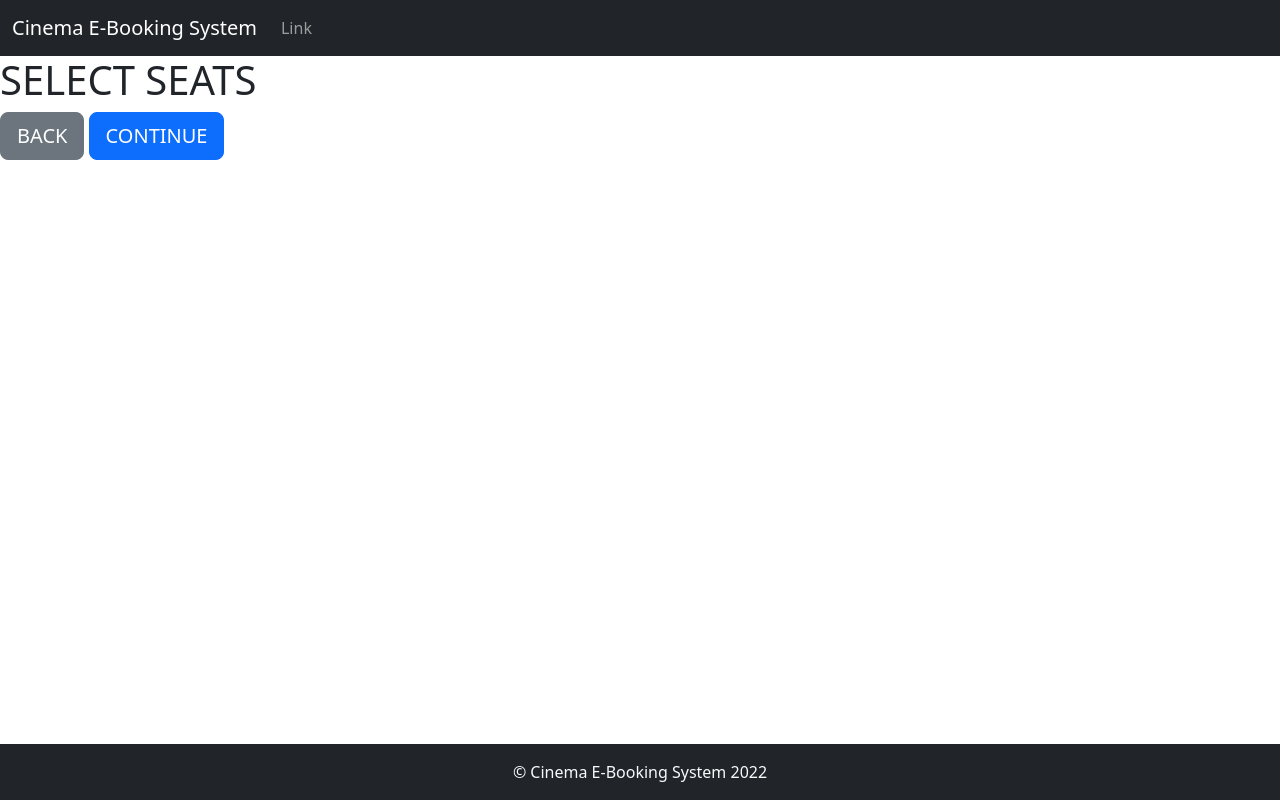
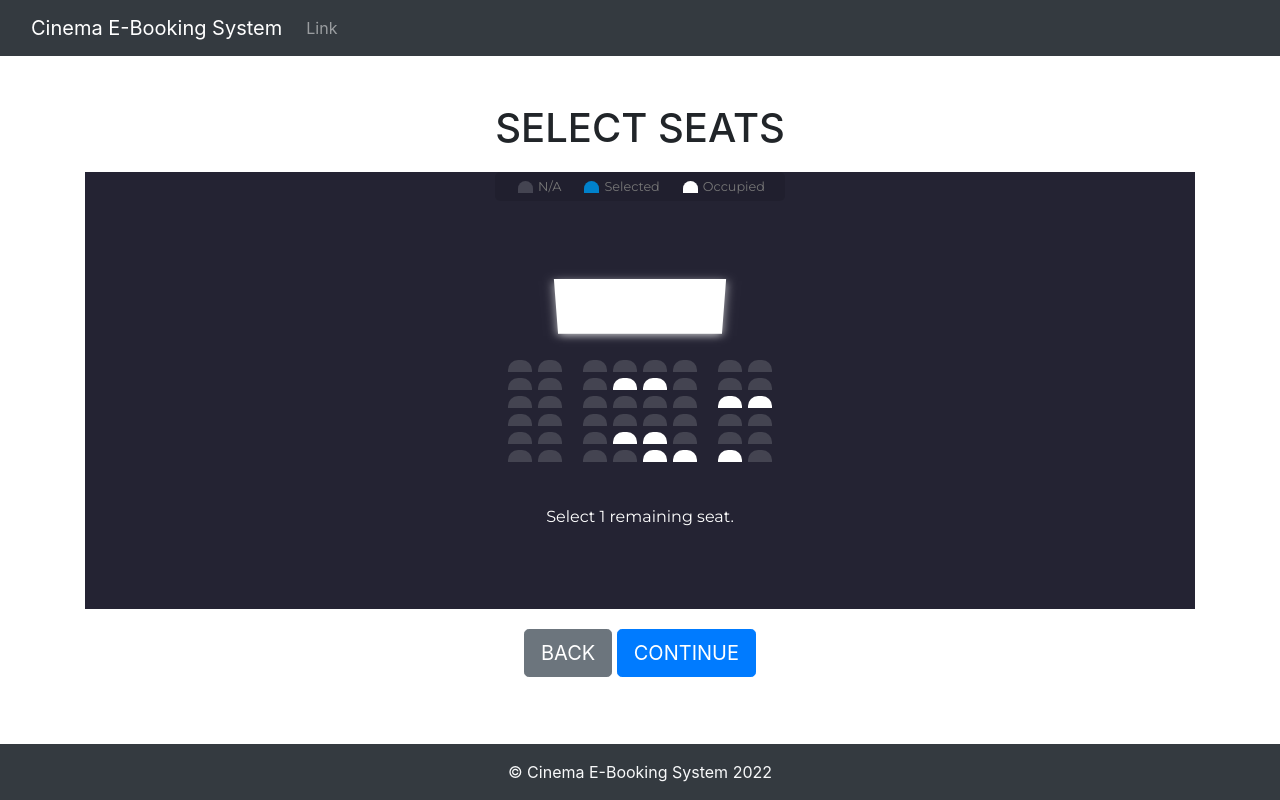
Before and after one commit to njj67229/CSCI4050_GroupC3, a Django app: page /checkout/select-seats in a window 1280 px wide. Run offline with Django 4.2, Linux system fonts and the light colour scheme; some libraries are stand-ins or nearby versions.

Commit message:
Added seat selection

```diff
--- /dev/null
+++ b/project/checkout/static/select-seats.css
@@ -0,0 +1,119 @@
+@import url("https://fonts.googleapis.com/css?family=Montserrat&display=swap");
+@import url("https://stackpath.bootstrapcdn.com/bootstrap/4.4.1/css/bootstrap.min.css");
+
+.movie-container {
+	font-family: "Montserrat", sans-serif;
+  background-color: #242333;
+  color: #fff;
+  margin: 0;
+  margin: 20px 0px;
+  display: flex;
+  justify-content: center;
+  align-items: center;
+  flex-direction: column
+}
+
+.movie-container select {
+  -webkit-appearance: none;
+  -moz-appearance: none;
+  appearance: none;
+  border: 0;
+  padding: 5px 15px;
+  margin-bottom: 40px;
+  font-size: 14px;
+  border-radius: 5px;
+}
+
+.inner-container {
+  perspective: 1000px;
+  margin: 40px 0;
+  display: flex;
+  flex-direction: column;
+  justify-content: center;
+  align-items: center;
+}
+
+.seat {
+  background-color: #444451;
+  height: 12px;
+  width: 15px;
+  margin: 3px;
+  border-top-left-radius: 10px;
+  border-top-right-radius: 10px;
+}
+
+.selected {
+  background-color: #0081cb;
+}
+
+.occupied {
+  background-color: #fff;
+}
+
+.seat:nth-of-type(2) {
+  margin-right: 18px;
+}
+
+.seat:nth-last-of-type(2) {
+  margin-left: 18px;
+}
+
+.seat:not(.occupied):hover {
+  cursor: pointer;
+  transform: scale(1.2);
+}
+
+.showcase .seat:not(.occupied):hover {
+  cursor: default;
+  transform: scale(1);
+}
+
+.showcase {
+  display: flex;
+  justify-content: space-between;
+  list-style-type: none;
+  background: rgba(0,0,0,0.1);
+  padding: 5px 10px;
+  border-radius: 5px;
+  color: #777;
+}
+
+.showcase li {
+  display: flex;
+  align-items: center;
+  justify-content: center;
+  margin: 0 10px;
+}
+
+.showcase li small {
+  margin-left: 2px;
+}
+
+.row {
+  display: flex;
+  align-items: center;
+  justify-content: center;
+}
+
+.screen {
+  background: #fff;
+  height: 70px;
+  width: 70%;
+  margin: 15px 0;
+  transform: rotateX(-45deg);
+  box-shadow: 0 3px 10px rgba(255,255,255,0.7);
+}
+
+p.text {
+  margin: 40px 0;
+}
+
+p.text span {
+  color: #0081cb;
+  font-weight: 600;
+  box-sizing: content-box;
+}
+
+.credits a {
+  color: #fff;
+}
--- a/project/checkout/templates/components/base.html
+++ b/project/checkout/templates/components/base.html
@@ -1,16 +1,23 @@
 <!DOCTYPE html>
 <html lang="en">
+
 <head>
   <meta charset="UTF-8" />
   <meta http-equiv="X-UA-Compatible" content="IE=edge" />
   <meta name="viewport" content="width=device-width, initial-scale=1.0" />
   <title>{% block title %}{% endblock %}</title>
-    <link href="https://cdn.jsdelivr.net/npm/bootstrap@5.2.1/dist/css/bootstrap.min.css" rel="stylesheet" integrity="sha384-iYQeCzEYFbKjA/T2uDLTpkwGzCiq6soy8tYaI1GyVh/UjpbCx/TYkiZhlZB6+fzT" crossorigin="anonymous">
+  <link href="https://cdn.jsdelivr.net/npm/bootstrap@5.2.1/dist/css/bootstrap.min.css" rel="stylesheet"
+    integrity="sha384-iYQeCzEYFbKjA/T2uDLTpkwGzCiq6soy8tYaI1GyVh/UjpbCx/TYkiZhlZB6+fzT" crossorigin="anonymous">
+  <link href="../../static/select-seats.css" rel="stylesheet">
 </head>
+
 <body>
   {% include "components/header.html" %}
   {% block content %}{% endblock %}
   {% include "components/footer.html" %}
-    <script src="https://cdn.jsdelivr.net/npm/bootstrap@5.2.1/dist/js/bootstrap.bundle.min.js" integrity="sha384-u1OknCvxWvY5kfmNBILK2hRnQC3Pr17a+RTT6rIHI7NnikvbZlHgTPOOmMi466C8" crossorigin="anonymous"></script>
+  <script src="https://cdn.jsdelivr.net/npm/bootstrap@5.2.1/dist/js/bootstrap.bundle.min.js"
+    integrity="sha384-u1OknCvxWvY5kfmNBILK2hRnQC3Pr17a+RTT6rIHI7NnikvbZlHgTPOOmMi466C8"
+    crossorigin="anonymous"></script>
 </body>
+
 </html>
--- a/project/checkout/templates/select_seats.html
+++ b/project/checkout/templates/select_seats.html
@@ -1,7 +1,99 @@
 {% extends "components/base.html" %}
 {% block title %}Select Seats{% endblock %}
 {% block content %}
-<h1>SELECT SEATS</h1>
-<a href="{% url 'select_tickets_and_age' %}" class="btn btn-secondary text-uppercase btn-lg">Back</a>
-<a href="{% url 'payment' %}" class="btn btn-primary text-uppercase btn-lg">Continue</a>
+<div class="container mt-5">
+    <div class="row text-center">
+        <div class="col-md-12">
+            <h1 class="text-uppercase">Select seats</h1>
+            <div class="movie-container">
+
+                <ul class="showcase">
+                    <li>
+                        <div class="seat"></div>
+                        <small>N/A</small>
+                    </li>
+                    <li>
+                        <div class="seat selected"></div>
+                        <small>Selected</small>
+                    </li>
+                    <li>
+                        <div class="seat occupied"></div>
+                        <small>Occupied</small>
+                    </li>
+                </ul>
+
+                <div class="inner-container">
+                    <div class="screen"></div>
+
+                    <div class="row">
+                        <div class="seat"></div>
+                        <div class="seat"></div>
+                        <div class="seat"></div>
+                        <div class="seat"></div>
+                        <div class="seat"></div>
+                        <div class="seat"></div>
+                        <div class="seat"></div>
+                        <div class="seat"></div>
+                    </div>
+                    <div class="row">
+                        <div class="seat"></div>
+                        <div class="seat"></div>
+                        <div class="seat"></div>
+                        <div class="seat occupied"></div>
+                        <div class="seat occupied"></div>
+                        <div class="seat"></div>
+                        <div class="seat"></div>
+                        <div class="seat"></div>
+                    </div>
+                    <div class="row">
+                        <div class="seat"></div>
+                        <div class="seat"></div>
+                        <div class="seat"></div>
+                        <div class="seat"></div>
+                        <div class="seat"></div>
+                        <div class="seat"></div>
+                        <div class="seat occupied"></div>
+                        <div class="seat occupied"></div>
+                    </div>
+                    <div class="row">
+                        <div class="seat"></div>
+                        <div class="seat"></div>
+                        <div class="seat"></div>
+                        <div class="seat"></div>
+                        <div class="seat"></div>
+                        <div class="seat"></div>
+                        <div class="seat"></div>
+                        <div class="seat"></div>
+                    </div>
+                    <div class="row">
+                        <div class="seat"></div>
+                        <div class="seat"></div>
+                        <div class="seat"></div>
+                        <div class="seat occupied"></div>
+                        <div class="seat occupied"></div>
+                        <div class="seat"></div>
+                        <div class="seat"></div>
+                        <div class="seat"></div>
+                    </div>
+                    <div class="row">
+                        <div class="seat"></div>
+                        <div class="seat"></div>
+                        <div class="seat"></div>
+                        <div class="seat"></div>
+                        <div class="seat occupied"></div>
+                        <div class="seat occupied"></div>
+                        <div class="seat occupied"></div>
+                        <div class="seat"></div>
+                    </div>
+
+                    <p class="text">
+                        Select 1 remaining seat.
+                    </p>
+                </div>
+            </div>
+            <a href="{% url 'select_tickets_and_age' %}" class="btn btn-secondary text-uppercase btn-lg">Back</a>
+            <a href="{% url 'payment' %}" class="btn btn-primary text-uppercase btn-lg">Continue</a>
+        </div>
+    </div>
+</div>
 {% endblock %}
```
Also changed, not shown: project/checkout/templates/select_tickets_and_age.html (+10 -5 lines), 1 other file. Lines whose indentation alone changed are shown as unchanged.
